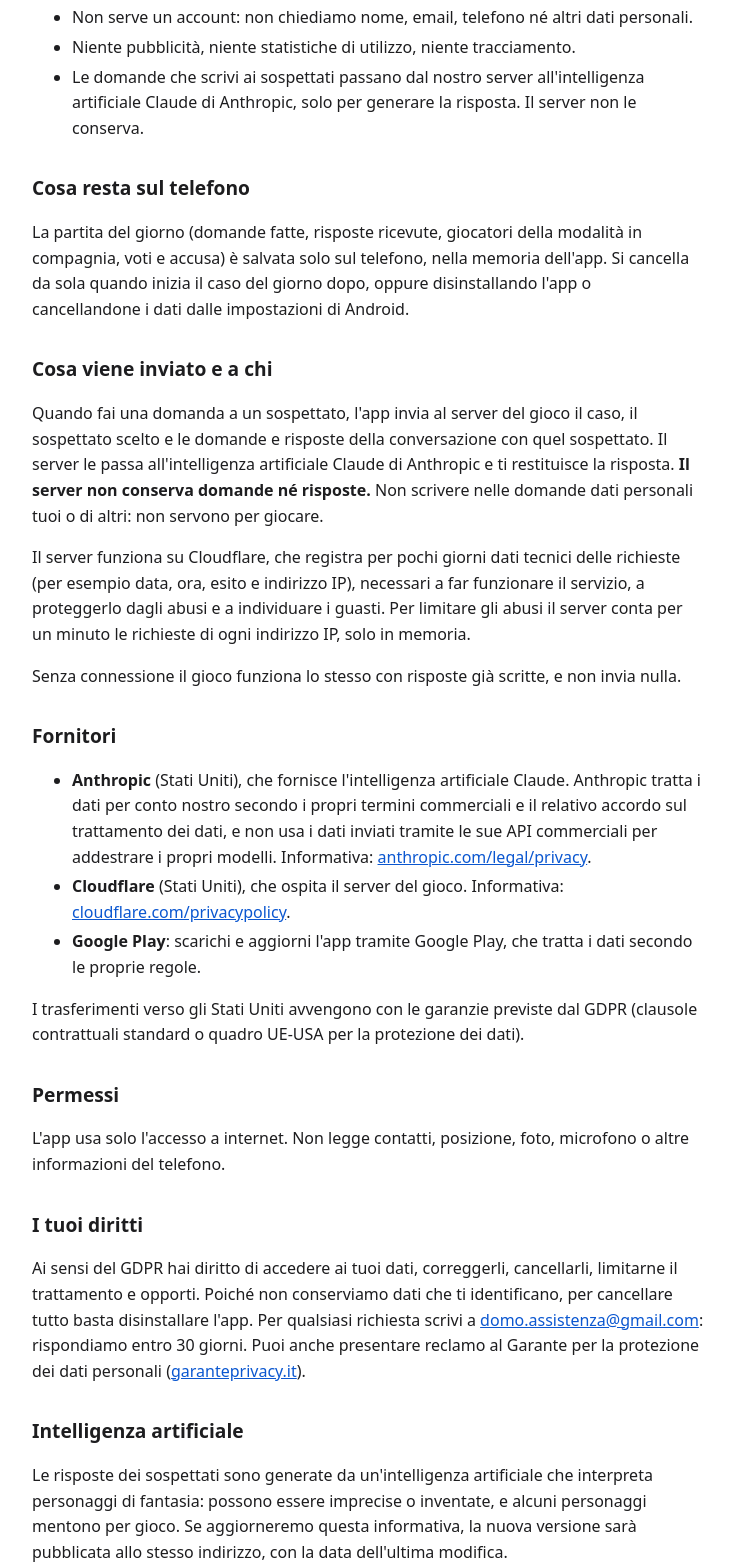
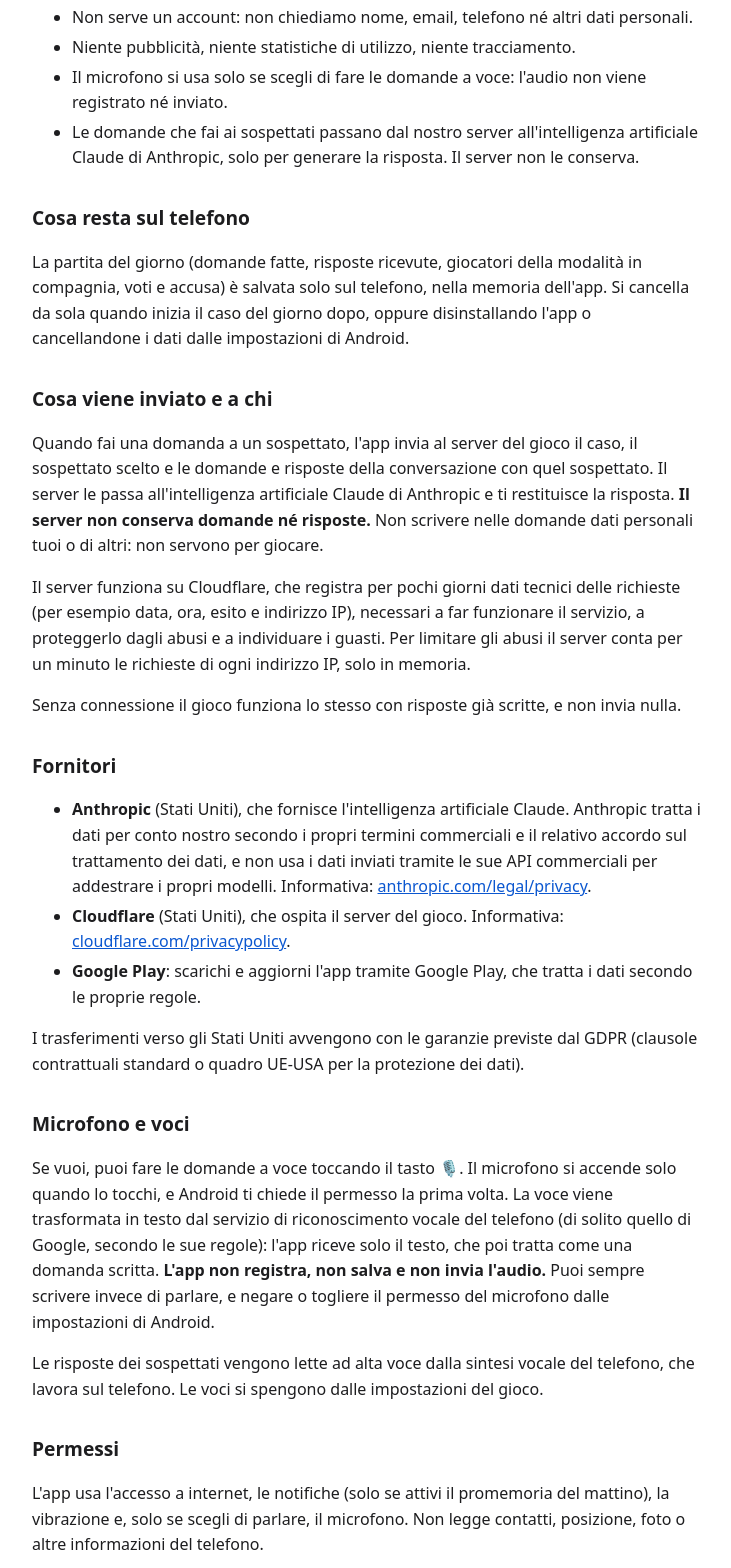
Before and after one commit to torrisi83-ui/domo-privacy, a plain HTML site: page il-testimone/index.html in a window 1280 px wide. Shown: the part 340-1908 px from the top of the page, without its empty margins (272-1003 px from the left). Drawn offline with Linux system fonts and the light colour scheme.

Commit message:
Il Testimone: microfono, voci e permessi nell'informativa (#1)
Claude-Session: https://claude.ai/code/session_01PawZSYyBDC4PPpdG4TdXmn

Co-authored-by: Claude <noreply@anthropic.com>

```diff
--- a/il-testimone/index.html
+++ b/il-testimone/index.html
@@ -33,7 +33,8 @@
 <ul>
 <li>Non serve un account: non chiediamo nome, email, telefono né altri dati personali.</li>
 <li>Niente pubblicità, niente statistiche di utilizzo, niente tracciamento.</li>
-<li>Le domande che scrivi ai sospettati passano dal nostro server all'intelligenza artificiale Claude di Anthropic, solo per generare la risposta. Il server non le conserva.</li>
+<li>Il microfono si usa solo se scegli di fare le domande a voce: l'audio non viene registrato né inviato.</li>
+<li>Le domande che fai ai sospettati passano dal nostro server all'intelligenza artificiale Claude di Anthropic, solo per generare la risposta. Il server non le conserva.</li>
 </ul>
 
 <h2>Cosa resta sul telefono</h2>
@@ -52,8 +53,12 @@
 </ul>
 <p>I trasferimenti verso gli Stati Uniti avvengono con le garanzie previste dal GDPR (clausole contrattuali standard o quadro UE-USA per la protezione dei dati).</p>
 
+<h2>Microfono e voci</h2>
+<p>Se vuoi, puoi fare le domande a voce toccando il tasto 🎙️. Il microfono si accende solo quando lo tocchi, e Android ti chiede il permesso la prima volta. La voce viene trasformata in testo dal servizio di riconoscimento vocale del telefono (di solito quello di Google, secondo le sue regole): l'app riceve solo il testo, che poi tratta come una domanda scritta. <strong>L'app non registra, non salva e non invia l'audio.</strong> Puoi sempre scrivere invece di parlare, e negare o togliere il permesso del microfono dalle impostazioni di Android.</p>
+<p>Le risposte dei sospettati vengono lette ad alta voce dalla sintesi vocale del telefono, che lavora sul telefono. Le voci si spengono dalle impostazioni del gioco.</p>
+
 <h2>Permessi</h2>
-<p>L'app usa solo l'accesso a internet. Non legge contatti, posizione, foto, microfono o altre informazioni del telefono.</p>
+<p>L'app usa l'accesso a internet, le notifiche (solo se attivi il promemoria del mattino), la vibrazione e, solo se scegli di parlare, il microfono. Non legge contatti, posizione, foto o altre informazioni del telefono.</p>
 
 <h2>I tuoi diritti</h2>
 <p>Ai sensi del GDPR hai diritto di accedere ai tuoi dati, correggerli, cancellarli, limitarne il trattamento e opporti. Poiché non conserviamo dati che ti identificano, per cancellare tutto basta disinstallare l'app. Per qualsiasi richiesta scrivi a <a href="mailto:domo.assistenza@gmail.com?subject=Privacy%20Il%20Testimone">domo.assistenza@gmail.com</a>: rispondiamo entro 30 giorni. Puoi anche presentare reclamo al Garante per la protezione dei dati personali (<a href="https://www.garanteprivacy.it">garanteprivacy.it</a>).</p>
```
